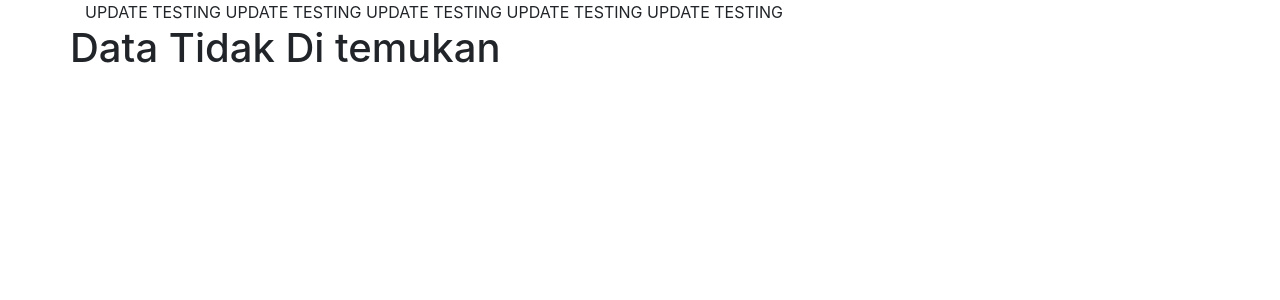
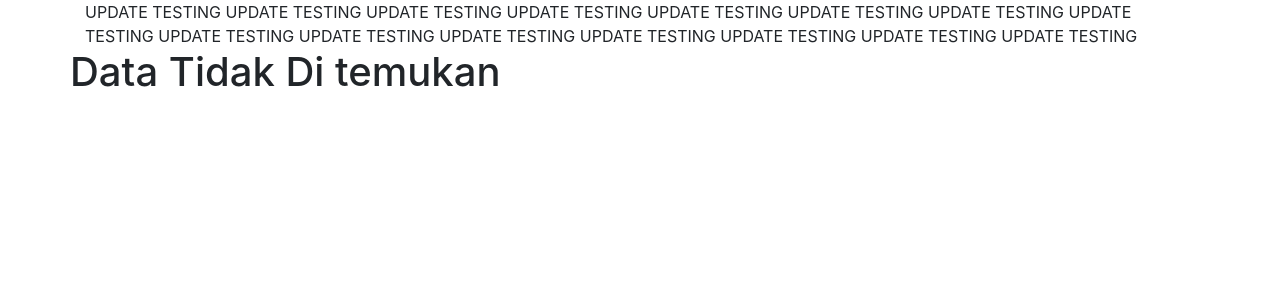
Before and after one commit to tugasrekweb11/tugas_besar, a CodeIgniter 4 app: the page made by app/Views/user/home.php in a window 1280 px wide. Shown: the part 56-356 px from the top of the page. Run offline with PHP 8.4 and a stand-in for CodeIgniter, Linux system fonts and the light colour scheme; the template is opened without the code that fills it, so the values that code supplies are empty; some libraries are stand-ins or nearby versions.

Commit message:
TESTING UPDATE

```diff
--- a/app/Views/user/home.php
+++ b/app/Views/user/home.php
@@ -3,6 +3,19 @@
 <?= $this->include('layout/navbar_user'); ?>
 
 <div class="container">
+
+    UPDATE TESTING
+    UPDATE TESTING
+    UPDATE TESTING
+    UPDATE TESTING
+    UPDATE TESTING
+
+    UPDATE TESTING
+    UPDATE TESTING
+    UPDATE TESTING
+    UPDATE TESTING
+    UPDATE TESTING
+
 
     UPDATE TESTING
     UPDATE TESTING
```
